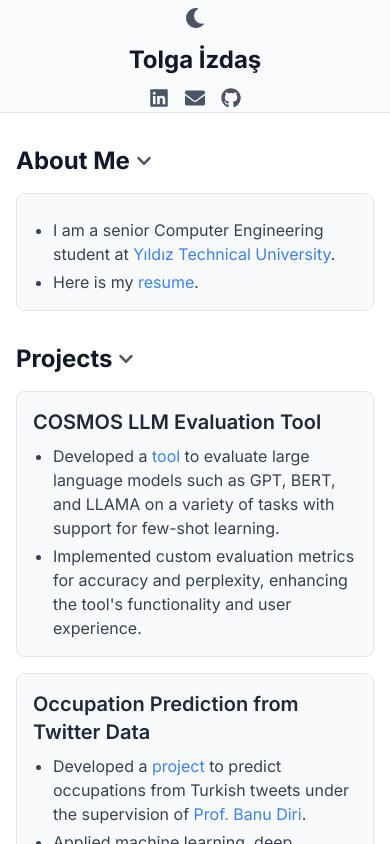
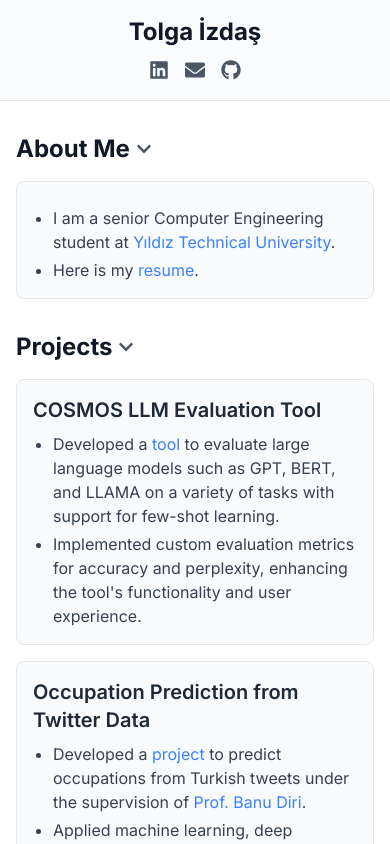
Before and after one commit to tolgaizdas/personal-website, a Next.js app: page / in a window 390 px wide. Shown: the top 844 px of the page. Built offline with nearby package versions, Linux system fonts and the light colour scheme.

Commit message:
adjusted visibility of theme toggle

```diff
--- a/src/components/title.js
+++ b/src/components/title.js
@@ -6,7 +6,7 @@ const Title = ({ name, email, githubUrl, linkedinUrl }) => {
   // sticky -> sticky top-0 z-10
   return (
     <header className="mb-4 border-b border-gray-200 dark:border-gray-700 bg-gray-50/75 dark:bg-gray-800/75 backdrop-blur-md backdrop-filter">
-      <div className="flex flex-col-reverse gap-2 sm:h-14 justify-between items-center max-w-7xl mx-auto px-4 sm:px-6 lg:px-8 sm:flex-row">
+      <div className="flex flex-col-reverse gap-2 sm:h-14 justify-between items-center max-w-7xl mx-auto p-4 sm:p-8 sm:flex-row">
         {/* Left Side */}
         <div className="flex gap-2 w-auto sm:w-20 sm:gap-4">
           <a
@@ -42,7 +42,7 @@ const Title = ({ name, email, githubUrl, linkedinUrl }) => {
         </h1>
 
         {/* Right Side */}
-        <div className="flex justify-end w-auto sm:w-20">
+        <div className="hidden justify-end w-auto sm:w-20 sm:flex">
           <ThemeToggle />
         </div>
       </div>
```
